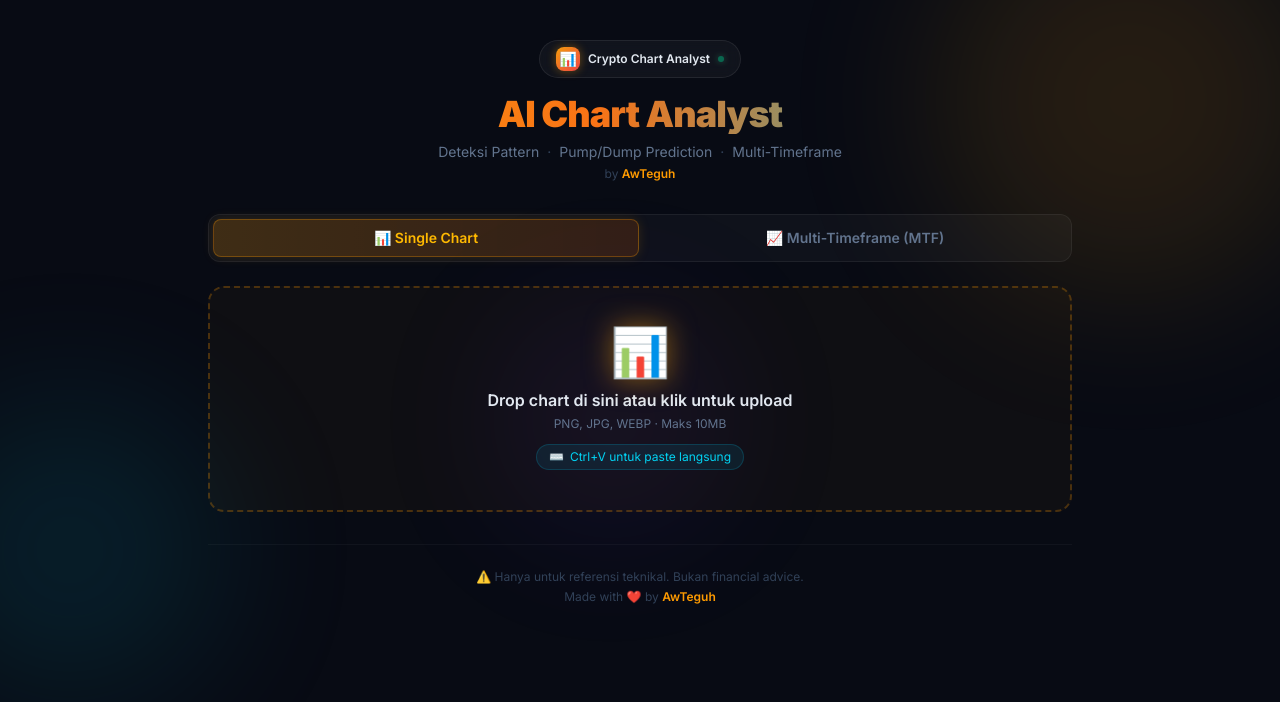
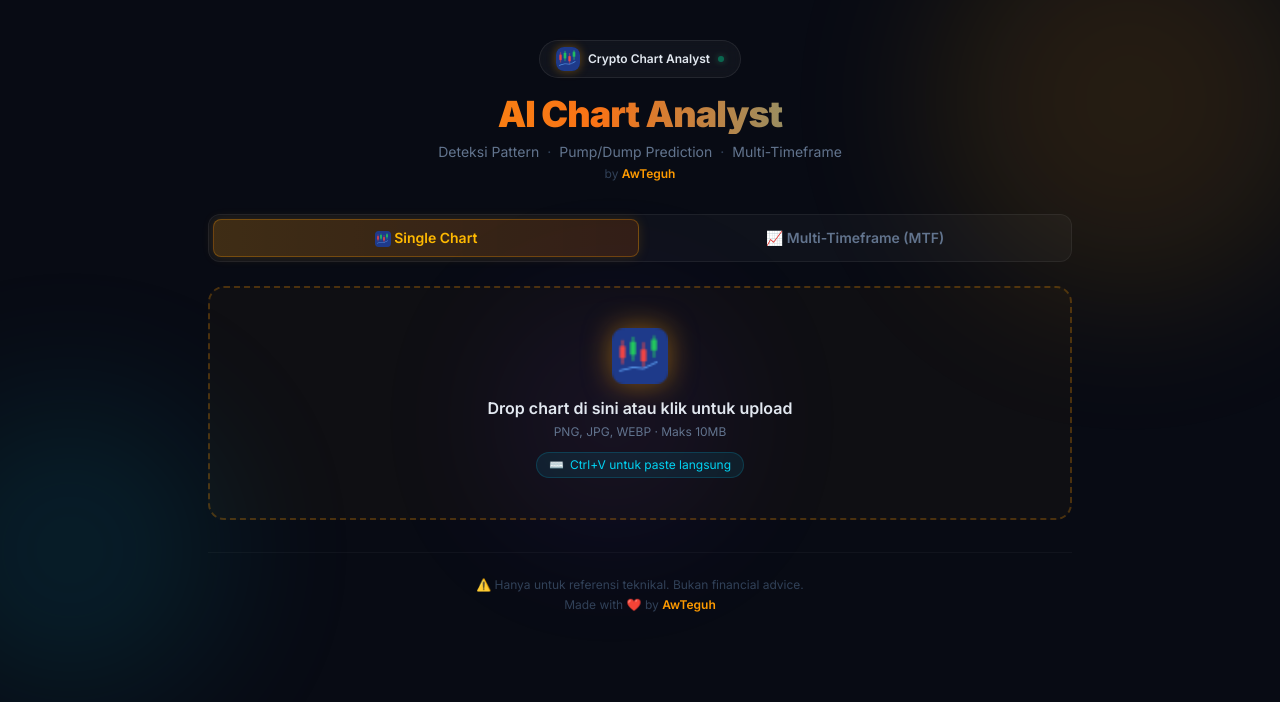
Before and after one commit to awteguh/crypto-chart-analyst, a Next.js app: page / in a window 1280 px wide. Shown: the top 702 px of the page. Built offline with nearby package versions, Linux system fonts and the light colour scheme.

Commit message:
feat: replace emoji icons with candlestick chart logo (icon.png)

```diff
--- a/src/app/page.tsx
+++ b/src/app/page.tsx
@@ -99,10 +99,12 @@ export default function Home() {
       <div className="text-center mb-8 pt-2">
         {/* Logo pill */}
         <div className="inline-flex items-center gap-2 bg-white/[0.04] border border-white/[0.08] rounded-full px-4 py-1.5 mb-4 backdrop-blur-sm">
-          <div className="w-6 h-6 rounded-lg flex items-center justify-center text-sm"
-            style={{ background: 'linear-gradient(135deg, #f59e0b, #ef4444)', boxShadow: '0 0 10px rgba(245,158,11,0.4)' }}>
-            📊
-          </div>
+          <img
+            src="/icon.png"
+            alt="logo"
+            className="w-6 h-6 rounded-lg"
+            style={{ boxShadow: '0 0 10px rgba(245,158,11,0.4)' }}
+          />
           <span className="text-xs font-semibold text-[#e2e8f0]">Crypto Chart Analyst</span>
           <span className="w-1.5 h-1.5 rounded-full bg-emerald-400 animate-live"
             style={{ boxShadow: '0 0 6px rgba(52,211,153,0.8)' }} />
@@ -149,7 +151,7 @@ export default function Home() {
               : 'text-slate-500 hover:text-slate-300'
           }`}
         >
-          📊 Single Chart
+          <img src="/icon.png" alt="" className="w-4 h-4 inline" /> Single Chart
         </button>
         <button
           onClick={() => handleModeChange('mtf')}
--- a/src/components/upload/DropZone.tsx
+++ b/src/components/upload/DropZone.tsx
@@ -76,9 +76,13 @@ export function DropZone({ onFile, label = 'Drop chart di sini atau klik untuk u
           if (file) handleFile(file)
         }}
       />
-      <p className="text-5xl mb-3" style={{ filter: 'drop-shadow(0 0 14px rgba(245,158,11,0.5))' }}>
-        📊
-      </p>
+      {/* eslint-disable-next-line @next/next/no-img-element */}
+      <img
+        src="/icon.png"
+        alt="chart icon"
+        className="w-14 h-14 mx-auto mb-3"
+        style={{ filter: 'drop-shadow(0 0 14px rgba(245,158,11,0.5))' }}
+      />
       <p className="text-[#e2e8f0] font-semibold mb-1">{label}</p>
       <p className="text-slate-500 text-xs">PNG, JPG, WEBP · Maks 10MB</p>
       <div className="inline-flex items-center gap-1.5 mt-3 px-3 py-1 bg-cyan-500/10 border border-cyan-500/20 text-cyan-400 rounded-full text-xs">
```
Also changed, not shown: public/icon.png (added).
